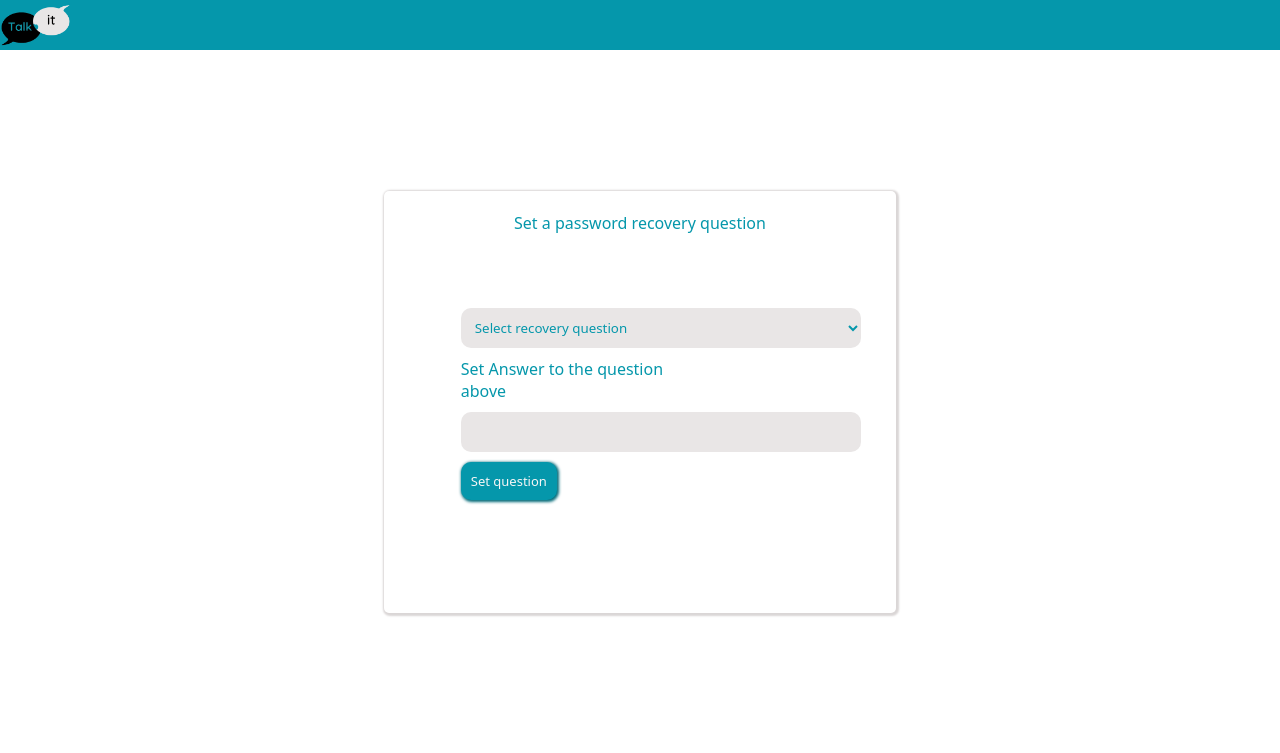
After one commit to astianmuchui/Talkit, a PHP site: page /profile/recovery.html in a window 1280 px wide. The commit adds this page. Shown: the top 753 px of the page. Run offline with PHP 8.4, Linux system fonts and the light colour scheme.

```diff
--- /dev/null
+++ b/UI/css/_root.scss
@@ -0,0 +1,88 @@
+$primary-color:  #0597ab;
+$theme-color : #f7f6f6;
+$shadow-color: darken($theme-color,20);
+$dark-color: #00030a;
+*{
+    font-family: system-ui, -apple-system, BlinkMacSystemFont, 'Segoe UI', Roboto, Oxygen, Ubuntu, Cantarell, 'Open Sans', 'Helvetica Neue', sans-serif;
+    text-decoration: none;
+    list-style-type: none;
+    font-weight: 500;
+}
+$cols:(1,2,3,4,5,6);
+@each $col in $cols{
+.grid-#{$col}{
+    display: grid;
+    grid-template-columns: repeat(#{$col},1fr);
+    grid-gap: 5px;
+    }
+}
+@function determineColor($bg){
+    @if (lightness($bg)<70){
+        @return $theme-color;
+    }@else{
+        @return $primary-color;
+    }
+}
+
+::-webkit-scrollbar{
+    width: 2px;
+}
+::-webkit-scrollbar-thumb{
+    background-color: $primary-color;
+    border-radius:10px;
+}
+.btn-primary{
+    width: max-content;
+    padding: 10px;
+    border-radius: 10px;
+    background-color: $primary-color;
+    color: determineColor($primary-color);
+    box-shadow: 1px 1px 3px 1px darken($primary-color,10);
+    font-size: 13px;
+}
+.btn-light{
+    width: max-content;
+    padding: 10px;
+    border-radius: 10px;
+    background-color: $theme-color;
+    color: determineColor($theme-color);
+    box-shadow: 1px 1px 3px 1px darken($theme-color,10);
+}
+.text-primary{
+    color: $primary-color;
+}
+.text-light{
+    color: $theme-color;
+}
+.flex-column{
+    display: flex;
+    flex-direction: column;
+    align-items: center;
+    align-content: center;
+    justify-items: center;
+    justify-content: center;
+}
+button{
+    border: 0;
+}
+header{
+    width: 100%;
+    height: 50px;
+    background-color: $primary-color;
+    position: sticky;
+    z-index: 999;
+    top: 0;
+    .title{
+        position: relative;
+        top: -10px;
+
+    }
+    img{
+        position:  relative;
+        left: 1px;
+    }
+}
+body{
+    margin: 0;
+    padding: 0;
+}
--- a/UI/css/min.css
+++ b/UI/css/min.css
@@ -101,10 +101,6 @@ form input:hover,
 form input:active,
 form input:checked{
     outline: 0;
-    border-bottom: none;
-    border-left: none;
-    border-right: none;
-    border-color: var(--primary-color);
 }
 .error{
     width: 350px;
--- /dev/null
+++ b/UI/css/recovery.scss
@@ -0,0 +1,59 @@
+@import 'root';
+body{
+    main{
+        width: 100%;
+        height: 88vh;
+
+        .cont{
+            width: 40%;
+            height: 60%;
+            background-color: transparent;
+            box-shadow: 1px 1px 2px 2px darken($theme-color,12);
+            border-radius: 5px;
+            display: flex;
+            flex-direction: column;
+
+            h4{
+                width: 100%;
+                text-align: center;
+            }
+        form{
+            width: 45%;
+            height: 80%;
+            position: relative;
+            left: 15%;
+            top: 10%;
+
+            label{
+                width: 100%;
+                text-align: start;
+                margin-top: 10px;
+                margin-bottom: 10px;
+            }
+
+
+            select,input{
+                border-radius: 10px;
+                box-sizing: border-box;
+                padding: 10px;
+                color: $primary-color;
+                width: 400px;
+                height: 40px;
+                outline: 0;
+                border: 0;
+                background-color: darken($theme-color,6);
+                margin-top: 10px;
+                margin-bottom: 10px;
+            }
+
+            select option{
+                width: 400px;
+                height: 40px;
+                box-sizing: border-box;
+                padding: 10px;
+            }
+
+            }
+        }
+    }
+}
--- /dev/null
+++ b/profile/main.yml
@@ -0,0 +1 @@
+# I will revisit this another day
--- /dev/null
+++ b/profile/recovery.html
@@ -0,0 +1,33 @@
+<!DOCTYPE html>
+<html lang="en">
+<head>
+    <meta charset="UTF-8">
+    <meta http-equiv="X-UA-Compatible" content="IE=edge">
+    <meta name="viewport" content="width=device-width, initial-scale=1.0">
+    <link rel="stylesheet" href="../UI/css/recovery.css">
+    <title>Set your recovery question</title>
+</head>
+<body>
+    <header>
+        <div class="title">
+            <img src="../UI//img/logo.png" alt="" height="70px" width="70px" >
+        </div>
+    </header>
+    <main class="flex-column">
+        <div class="cont ">
+            <h4 class="text-primary">Set a password recovery question</h4>
+            <form action="" >
+                <select name="qtns" id="" value="Options">
+                    <option value="null">Select recovery question</option>
+                    <option value="artist">Who is your favorite artist</option>
+                    <option value="food">Which is your favorite food</option>
+                    <option value="number">Which is your lucky number</option>
+                </select>
+                <label class="text-primary">Set Answer to the question above</label>
+                <input type="text" >
+                <button type="submit" class="btn-primary">Set question</button>
+            </form>
+        </div>
+    </main>
+</body>
+</html>
```
Also changed, not shown: UI/css/profile.css (+1 -1 lines), UI/css/profile.scss (+5 -5 lines), UI/css/profile_setup.css (added, +1 -0 lines), UI/css/profile_setup.scss (added, +90 -0 lines), UI/css/recovery.css (added, +1 -0 lines), core/classes.php (+22 -8 lines), profile/1index.html (added, +126 -0 lines), profile/index.html (+57 -68 lines), profile/setup.html (+37 -1 lines), core/xhr/requests.php (line endings or trailing spaces).
